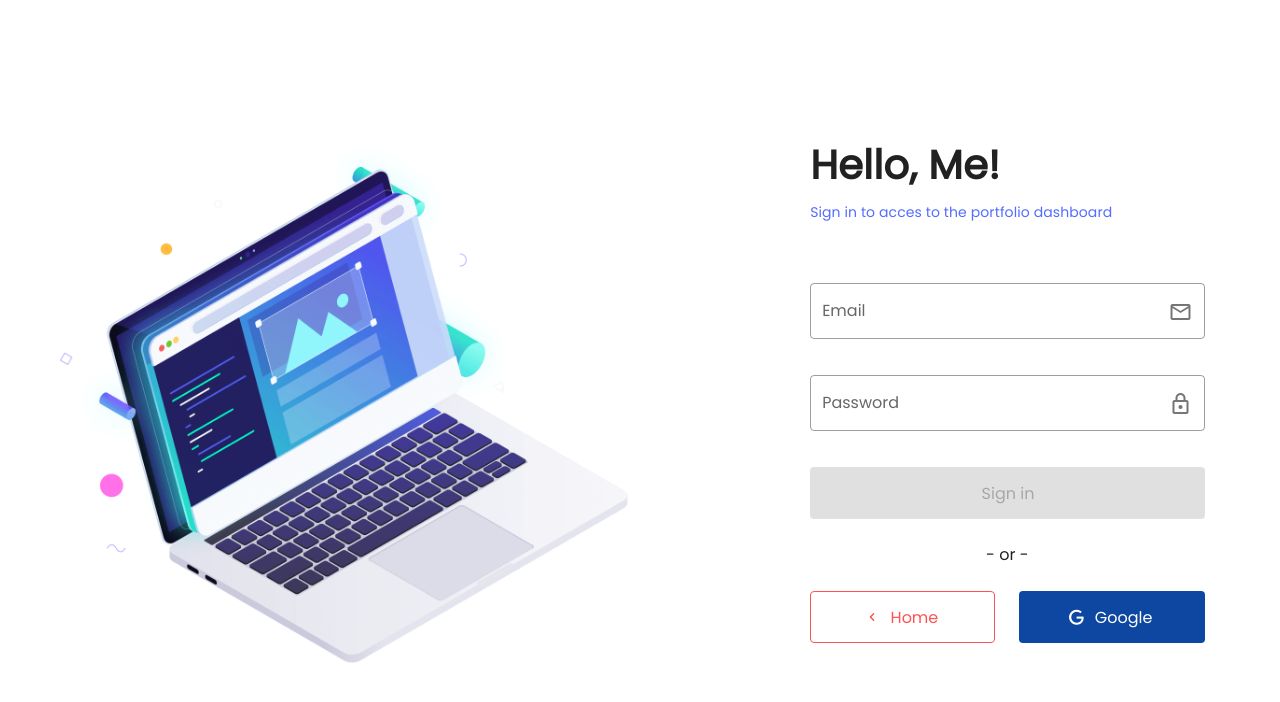
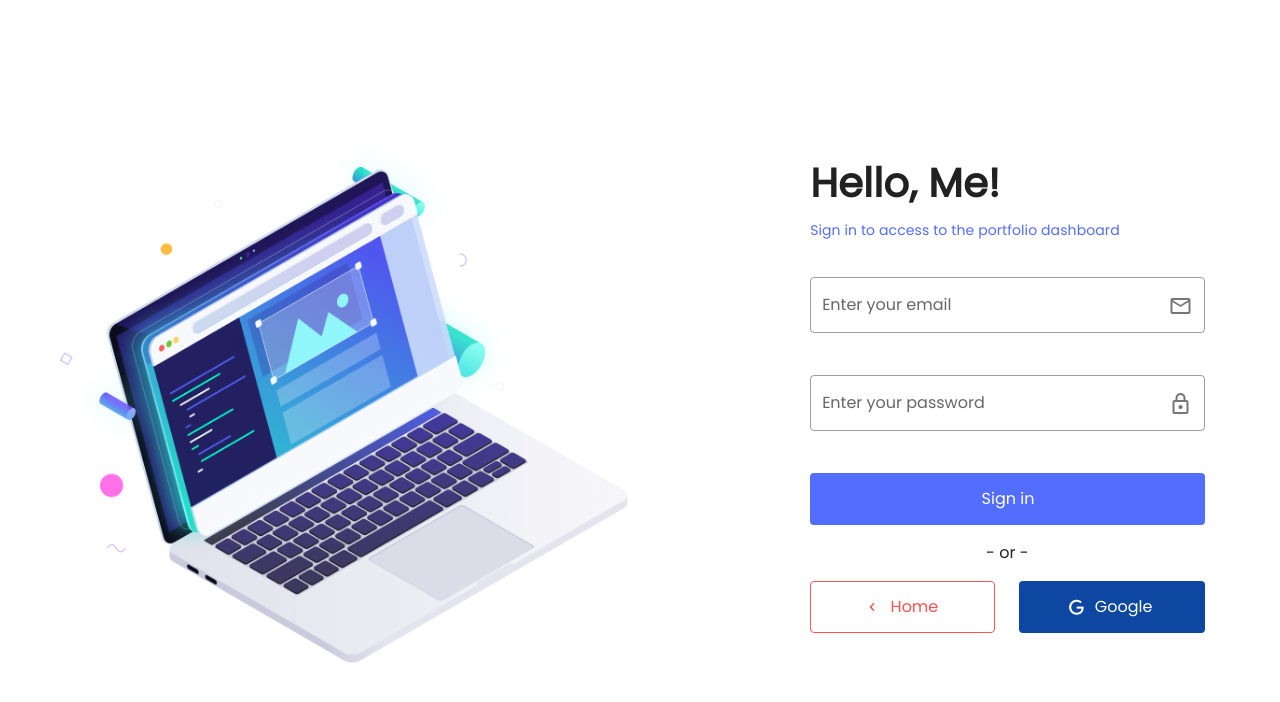
Before and after one commit to juliandpt/Portfolio_nuxt, a Nuxt app: page /login in a window 1280 px wide. Shown: the top 702 px of the page. Built offline with nearby package versions, Linux system fonts and the light colour scheme.

Commit message:
login error handling

```diff
--- a/pages/login.vue
+++ b/pages/login.vue
@@ -44,48 +44,50 @@
               :class="$vuetify.breakpoint.xs ? 'mb-5 mt-0 text-center primary--text' : 'mb-5 primary--text'"
             >
               <span>
-                Sign in to acces to the portfolio dashboard
+                Sign in to access to the portfolio dashboard
               </span>
             </v-card-subtitle>
 
             <v-card-text
-              class="pt-6 pb-3"
+              class="pt-0 pb-3"
             >
               <v-text-field
                 outlined
                 required
-                hide-details
                 clearable
+                persistent-hint
                 clear-icon="mdi-window-close"
-                label="Email"
+                label="Enter your email"
                 color="primary"
                 v-model="email"
-                :append-icon="email == '' || email == null ? 'mdi-email-outline' : ''"
-                :rules="emailRules"
+                :error="errorEmail"
+                :append-icon="email === '' || email == null ? 'mdi-email-outline' : ''"
+                :error-messages="errorEmail ? errorEmailMessage : ''"
               >
               </v-text-field>
             </v-card-text>
 
             <v-card-text
-              class="pt-6 pb-3"
+              class="pt-0 pb-3"
             >
               <v-text-field
                 outlined
                 auto-grow
                 required
-                hide-details
-                label="Password"
+                persistent-hint
+                label="Enter your password"
                 color="primary"
                 v-model="password"
                 @click:append="show = !show"
                 :append-icon="show ? 'mdi-lock-open-variant-outline' : 'mdi-lock-outline'"
                 :type="show ? 'text' : 'password'"
-                :rules="passwordRules"
+                :error="errorPassword"
+                :error-messages="errorPassword ? errorPasswordMessage : ''"
               ></v-text-field>
             </v-card-text>
 
             <v-card-text
-              class="py-6"
+              class="pt-0 pb-4"
             >
               <v-btn
                 block
@@ -93,10 +95,9 @@
                 color="primary"
                 elevation="0"
                 style="textTransform: none; letter-spacing: 0;"
-                :dark="valid"
-                :disabled="!valid"
+                dark
                 :loading="loading"
-                @click="login"
+                @click="login()"
               >
                 Sign in
               </v-btn>
@@ -110,7 +111,7 @@
           </p>
 
           <v-card-text
-              class="py-6 d-flex"
+              class="d-flex"
             >
               <v-col
                 md="6"
@@ -187,33 +188,60 @@ export default {
 
       loading: false,
 
-      error: false,
+      errorEmail: false,
+      errorEmailMessage: "",
+      errorPassword: false,
+      errorPasswordMessage: "",
 
       show: false,
 
-      email: '',
-      emailRules: [
-        value => !!value,
-        value => /^(([^<>()[\]\\.,;:\s@"]+(\.[^<>()[\]\\.,;:\s@"]+)*)|(".+"))@((\[[0-9]{1,3}\.[0-9]{1,3}\.[0-9]{1,3}\.[0-9]{1,3}])|(([a-zA-Z\-0-9]+\.)+[a-zA-Z]{1,}))$/.test(value),
-      ],
-      password: '',
-      passwordRules: [
-        value => !!value
-      ],
+      email: "",
+      password: "",
     }
   },
   methods: {
     login() {
-      this.$fire.auth.signInWithEmailAndPassword(this.email, this.password)
+      this.loading = true
+
+      if (this.email === "") {
+        this.loading = false
+        this.errorPassword = false
+        this.errorEmailMessage = "Enter your email"
+        this.errorEmail = true
+      }
+      else if (this.password === "") {
+        this.loading = false
+        this.errorEmail = false
+        this.errorPasswordMessage = "Enter a password"
+        this.errorPassword = true
+      }
+      else{
+        this.$fire.auth.signInWithEmailAndPassword(this.email, this.password)
         .then((userCredential) => {
           console.log(userCredential)
           this.$router.push("/dashboard")
         })
         .catch((error) => {
-          var errorCode = error.code;
-          var errorMessage = error.message;
-          console.error(errorCode, errorMessage)
+          this.loading = false
+          if (error.code === 'auth/invalid-email') {
+            this.errorPassword = false
+            this.errorEmailMessage = "invalid email format"
+            this.errorEmail = true
+          }
+          else if (error.code === 'auth/user-not-found') {
+            this.errorPassword = false
+            this.errorEmailMessage = "Couldn't find yout account"
+            this.errorEmail = true
+          }
+          else {
+            this.errorEmail = false
+            this.errorPasswordMessage = "Wrong password. Try again or click ‘Forgot password’"
+            this.errorPassword = true
+          }
         });
+
+
+      }
     },
     loginWithGoogle() {
       var provider = new this.$fire.auth.GoogleAuthProvider();
```
